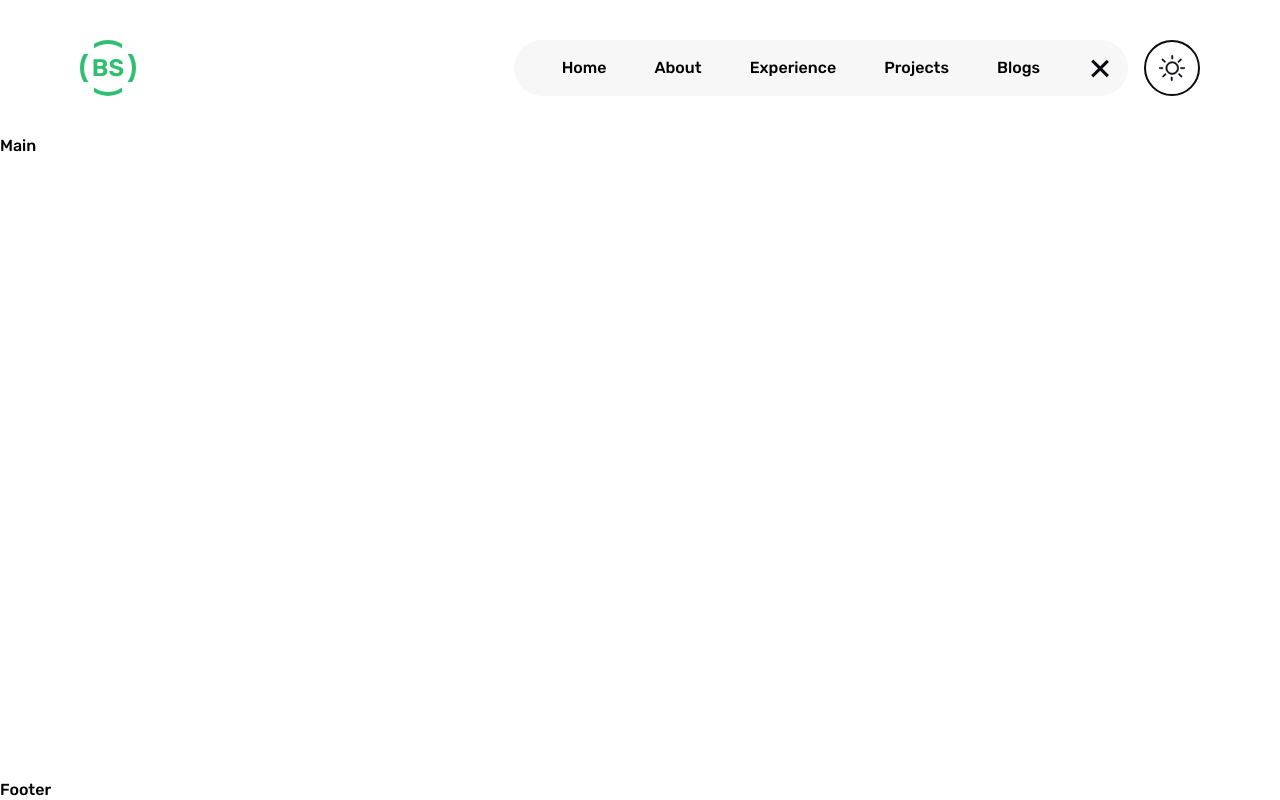
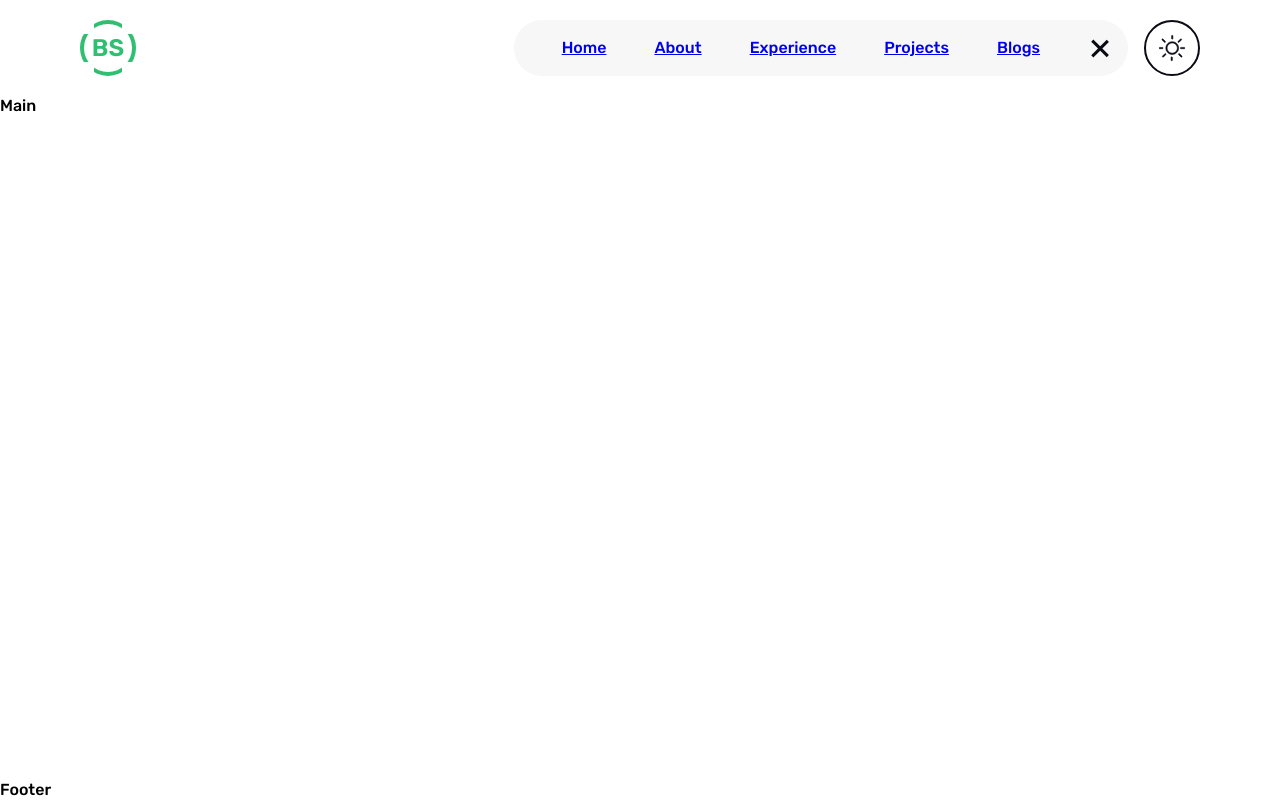
Before and after one commit to bharathsandepogu01/my-portfolio, a Next.js app: page / in a window 1280 px wide. Both pictures are taken after a click on the button 1100 px from the left and 68 px from the top of the page. Built offline with nearby package versions, Linux system fonts and the light colour scheme.

Commit message:
minor(header-nav): header scroll display and nav mobile responsive and style changes

```diff
--- a/src/components/AppLayout/Header/index.js
+++ b/src/components/AppLayout/Header/index.js
@@ -1,12 +1,33 @@
-import React from 'react';
+import React, {useRef, useEffect} from 'react';
 import Logo from '@components/Logo';
 import HamBurgerMenu from '@components/HamburgerMenu';
 import classes from './styles.module.scss';
 import ThemeButton from '@components/ThemeButton';
 
 function Header() {
+  const headerRef = useRef();
+  const prevScrollY = useRef(0);
+
+  useEffect(() => {
+    const scrollHandler = e => {
+      const currScrollY = window.scrollY;
+      if (currScrollY > prevScrollY.current) {
+        headerRef.current.classList.add(classes.hideHeaderContainer);
+      } else {
+        headerRef.current.classList.remove(classes.hideHeaderContainer);
+      }
+      prevScrollY.current = currScrollY;
+    };
+
+    window.addEventListener('scroll', scrollHandler);
+
+    return () => {
+      window.removeEventListener('scroll', scrollHandler);
+    };
+  }, []);
+
   return (
-    <header className={classes.headerContainer}>
+    <header className={classes.headerContainer} ref={headerRef}>
       <Logo />
       <HamBurgerMenu />
       <ThemeButton />
--- a/src/components/AppLayout/Header/styles.module.scss
+++ b/src/components/AppLayout/Header/styles.module.scss
@@ -4,13 +4,22 @@
     display: flex;
     align-items: center;
     gap: 1.6rem;
-    padding: 4rem 8rem;
+    padding: 2rem 8rem;
+    transform: translate(0, 0);
+    transition: transform 0.2s ease-in-out 0.1s;
+    position: sticky;
+    top: 0;
+    background-color: var(--background-color);
 
     @media (max-width: $tab-screen-max-width) {
         padding: 2rem 4rem;
     }
 
-    @media (max-width: $menu-mobile-max-width) {
+    @media (max-width: $mobile-menu-max-width) {
         padding: 1.2rem 2rem;
     }
 }
+
+.hideHeaderContainer {
+    transform: translate(0, -100%);
+}
--- a/src/components/HamburgerMenu/index.js
+++ b/src/components/HamburgerMenu/index.js
@@ -1,45 +1,110 @@
 import React, {useEffect, useRef, useState} from 'react';
 
 import classes from './styles.module.scss';
+import useWindowSize from '@hooks/useWindowSize';
+import Modal from '@components/Modal';
 
 function HamBurgerMenu() {
   const [expandMenu, setExpandMenu] = useState(false);
   const backgroundRef = useRef();
   const hamburgerRef = useRef();
   const linkContainerRef = useRef();
+  const mobileMenuLinks = useRef();
+
+  const {isMobileMenuScreen} = useWindowSize();
 
   useEffect(() => {
-    if (!expandMenu) {
+    if (!isMobileMenuScreen) {
+      if (!expandMenu) {
+        hamburgerRef.current.classList.remove(classes.hamBurgerActive);
+        linkContainerRef.current.classList.remove(classes.displayLinks);
+        backgroundRef.current.classList.remove(classes.expandBackground);
+      } else {
+        hamburgerRef.current.classList.add(classes.hamBurgerActive);
+        backgroundRef.current.classList.add(classes.expandBackground);
+        linkContainerRef.current.classList.add(classes.displayLinks);
+      }
+    } else {
       hamburgerRef.current.classList.remove(classes.hamBurgerActive);
       linkContainerRef.current.classList.remove(classes.displayLinks);
       backgroundRef.current.classList.remove(classes.expandBackground);
-    } else {
-      hamburgerRef.current.classList.add(classes.hamBurgerActive);
-      backgroundRef.current.classList.add(classes.expandBackground);
-      linkContainerRef.current.classList.add(classes.displayLinks);
+      if (!expandMenu) {
+        mobileMenuLinks.current.classList.remove(classes.displayMobileLinks);
+      } else {
+        mobileMenuLinks.current.classList.add(classes.displayMobileLinks);
+      }
     }
-  }, [expandMenu]);
+  }, [expandMenu, isMobileMenuScreen]);
 
   const handleOnClickMenu = () => {
     setExpandMenu(!expandMenu);
   };
+
   return (
-    <div className={classes.menuContainer}>
-      <ul className={classes.linksContainer} ref={linkContainerRef}>
-        <li>Home</li>
-        <li>About</li>
-        <li>Experience</li>
-        <li>Projects</li>
-        <li>Blogs</li>
+    <nav className={classes.menuContainer}>
+      <ul
+        className={classes.linksContainer}
+        ref={linkContainerRef}
+        aria-label={'links'}>
+        <li>
+          <a href="#">Home</a>
+        </li>
+        <li>
+          <a href="#">About</a>
+        </li>
+        <li>
+          <a href="#">Experience</a>
+        </li>
+        <li>
+          <a href="#">Projects</a>
+        </li>
+        <li>
+          <a href="#">Blogs</a>
+        </li>
       </ul>
       <button
         className={classes.hamburger}
         ref={hamburgerRef}
-        onClick={handleOnClickMenu}>
+        onClick={handleOnClickMenu}
+        aria-label={`${expandMenu ? 'close menu' : 'open menu'}`}>
         <span />
       </button>
-      <span className={classes.expandableBackground} ref={backgroundRef} />
-    </div>
+      <span
+        className={classes.expandableBackground}
+        ref={backgroundRef}
+        aria-hidden
+      />
+      <Modal showModal={expandMenu && isMobileMenuScreen}>
+        <nav className={classes.mobileMenuContainer}>
+          <button
+            className={classes.cancelIcon}
+            aria-label="close menu"
+            onClick={handleOnClickMenu}>
+            <span aria-hidden />
+          </button>
+          <ul
+            className={classes.mobileLinksContainer}
+            aria-label={'links'}
+            ref={mobileMenuLinks}>
+            <li>
+              <a href="#">Home</a>
+            </li>
+            <li>
+              <a href="#">About</a>
+            </li>
+            <li>
+              <a href="#">Experience</a>
+            </li>
+            <li>
+              <a href="#">Projects</a>
+            </li>
+            <li>
+              <a href="#">Blogs</a>
+            </li>
+          </ul>
+        </nav>
+      </Modal>
+    </nav>
   );
 }
 
--- a/src/components/HamburgerMenu/styles.module.scss
+++ b/src/components/HamburgerMenu/styles.module.scss
@@ -16,11 +16,6 @@
         gap: 1.6rem;
         padding-left: 3.2rem;
     }
-
-    @media (max-width: $menu-mobile-max-width) {
-        width: 5.6rem;
-        padding-left: unset;
-    }
 }
 
 .linksContainer {
@@ -29,71 +24,25 @@
 
     &>li {
         visibility: hidden;
+        transform: translate(0, 100%);
     }
 
-    // mobile screen menu
-
-    @media (max-width: $menu-mobile-max-width) {
-        position: fixed;
-        // TODO need to change this approach, calculating navbar height and adding here in top
-        top: 7.6rem;
-        left: 0;
-        width: 100vw;
-        height: 0px;
-        display: flex;
-        flex-direction: column;
-        background-color: var(--background-color-dark);
-        transition: height 0.3s ease;
-
-
-        &>li {
-            width: 100%;
-            padding-left: 2rem;
-            padding-right: 2rem;
-            padding-top: 2.8rem;
-            padding-bottom: 2.8rem;
-            border-top: 0.5px solid var(--border-color);
+    @media (max-width: $mobile-menu-max-width) {
+        display: none;
     }
 }
 
-    // tab and desktop screen menu
-
-    @media (min-width: $menu-mobile-max-width) {
+.displayLinks {
+    visibility: visible;
     display: flex;
     align-items: center;
     justify-content: space-evenly;
     gap: 4.8rem;
     z-index: 2;
 
-        &>li {
-            transform: translate(0, 100%);
-        }
-    }
-
-    @media (min-width: $menu-mobile-max-width) and (max-width: $tab-screen-max-width) {
+    @media (max-width: $tab-screen-max-width) {
         gap: 3.2rem;
     }
-
-}
-
-.displayLinks {
-
-    // mobile screen menu
-    @media (max-width: $menu-mobile-max-width) {
-        height: calc(100vh - 7.6rem);
-        overflow-y: auto;
-
-        visibility: visible;
-
-        &>li {
-            visibility: visible;
-        }
-    }
-
-
-    // tab and desktop screen menu
-    @media (min-width: $menu-mobile-max-width) {
-        visibility: visible;
 
     @for $i from 1 through 5 {
         $delay: (6 - $i) * 0.06s;
@@ -105,11 +54,10 @@
         }
     }
 }
-}
 
 .commonHorizontalBar {
     @include centerAbsoluteElement();
-    height: 0.3rem;
+    height: 3px;
     background-color: var(--text-primary-color);
     transition: transform 0.3s ease, margin 0.3s ease, background-color 0.3s ease;
 }
@@ -173,3 +121,69 @@
 .expandBackground {
     width: 100%;
 }
+
+.mobileMenuContainer {
+    display: flex;
+    flex-direction: column;
+    align-items: center;
+    height: 100%;
+    padding: 1.2rem 2rem;
+    background-color: var(--background-color);
+}
+
+
+.cancelIcon {
+    cursor: pointer;
+    @include circle(5.6rem);
+    border: none;
+    margin-left: auto;
+    position: relative;
+    background-color: var(--background-color-dark);
+
+    &>span {
+        @extend .commonHorizontalBar;
+        width: 40%;
+        background-color: transparent;
+    }
+
+    &>span::before {
+        content: "";
+        @extend .commonHorizontalBar;
+        transform: rotate(45deg);
+        margin-bottom: 0.8;
+    }
+
+    &>span::after {
+        content: "";
+        @extend .commonHorizontalBar;
+        transform: rotate(-45deg);
+        margin-top: 0.8;
+    }
+}
+
+.mobileLinksContainer {
+    list-style: none;
+    width: 100%;
+    visibility: hidden;
+
+    &>li {
+        visibility: hidden;
+        width: 100%;
+        padding: 2.4rem;
+        transform: translate(-100%, 0);
+    }
+}
+
+.displayMobileLinks {
+    visibility: visible;
+
+    @for $i from 1 through 5 {
+        $delay: $i * 0.12s;
+
+        &>li:nth-child(#{$i}) {
+            transition: transform 0.2s ease $delay, visibility 0.2s ease $delay;
+            transform: translate(0, 0);
+            visibility: visible
+        }
+    }
+}
--- a/src/styles/_variables.scss
+++ b/src/styles/_variables.scss
@@ -33,4 +33,4 @@ $padding-32: 3.2rem;
 // also update the screen breakpoints file in constants
 $tab-screen-max-width: 1024px;
 $mobile-screen-max-width: 550px;
-$menu-mobile-max-width: 750px;
+$mobile-menu-max-width: 750px;
```
Lines whose indentation alone changed are shown as unchanged.
